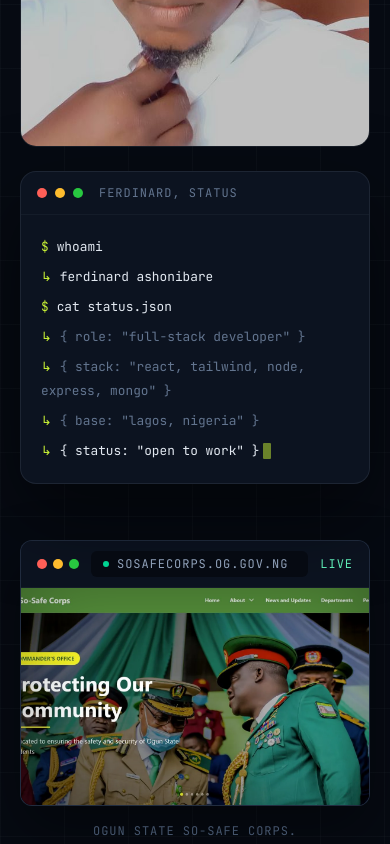
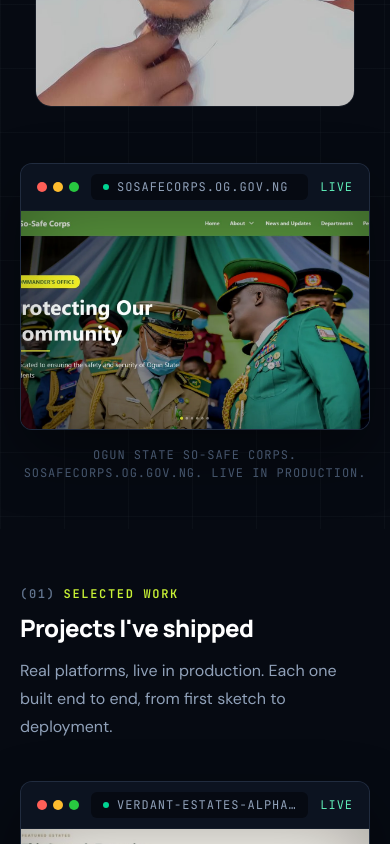
Before and after one commit to Iconvibes/my-Portfolio, a React (Vite) app: page / in a window 390 px wide. Shown: the part 1156-2000 px from the top of the page. Built offline with nearby package versions, Linux system fonts and the light colour scheme.

Commit message:
added subtle animations

```diff
--- a/src/components/sections/HeroSection.jsx
+++ b/src/components/sections/HeroSection.jsx
@@ -2,7 +2,6 @@ import { Button } from '../ui/Button';
 import ResumeButton from '../ui/ResumeButton';
 import ProfilePhoto from '../ui/ProfilePhoto';
 import ProjectFrame from '../ui/ProjectFrame';
-import TerminalCard from './TerminalCard';
 import { featuredProject, projects } from '../../content';
 
 const liveProjects = projects.filter((project) => project.status === 'live');
@@ -17,22 +16,34 @@ const HeroSection = () => {
         <div className="grid gap-10 lg:grid-cols-[1.1fr_0.9fr] lg:items-start lg:gap-14">
           {/* Left: text content */}
           <div className="max-w-2xl">
-            <p className="eyebrow">Full-stack web developer, Lagos, Nigeria</p>
+            <p
+              className="eyebrow"
+              style={{ animation: 'heroReveal 0.9s cubic-bezier(0.16, 1, 0.3, 1) 0.1s both' }}
+            >
+              Full-stack web developer, Lagos, Nigeria
+            </p>
 
             <h1
               className="display-ink mt-5 text-[clamp(2.25rem,6vw,5.5rem)] text-white"
               aria-label="Ferdinard Ashonibare"
+              style={{ animation: 'heroReveal 0.9s cubic-bezier(0.16, 1, 0.3, 1) 0.25s both' }}
             >
               <span className="block">Ferdinard</span>
               <span className="block text-signal">Ashonibare</span>
             </h1>
 
-            <p className="mt-5 max-w-xl text-base leading-7 text-slate-300 sm:text-lg sm:leading-8">
+            <p
+              className="mt-5 max-w-xl text-base leading-7 text-slate-300 sm:text-lg sm:leading-8"
+              style={{ animation: 'heroReveal 0.9s cubic-bezier(0.16, 1, 0.3, 1) 0.4s both' }}
+            >
               I design and build fast, secure web platforms for government, hospitality, education,
               real estate, and beyond. From first sketch to production deployment, end to end.
             </p>
 
-            <div className="mt-7 flex flex-col gap-3 sm:flex-row sm:flex-wrap sm:items-center sm:gap-4">
+            <div
+              className="mt-7 flex flex-col gap-3 sm:flex-row sm:flex-wrap sm:items-center sm:gap-4"
+              style={{ animation: 'heroReveal 0.9s cubic-bezier(0.16, 1, 0.3, 1) 0.55s both' }}
+            >
               <Button href="/case-study" icon>
                 Read the case study
               </Button>
@@ -43,7 +54,10 @@ const HeroSection = () => {
             </div>
 
             {/* Trust indicators */}
-            <dl className="mt-10 flex flex-wrap gap-x-8 gap-y-4 border-t border-line pt-6 sm:gap-x-12">
+            <dl
+              className="mt-10 flex flex-wrap gap-x-8 gap-y-4 border-t border-line pt-6 sm:gap-x-12"
+              style={{ animation: 'heroReveal 0.9s cubic-bezier(0.16, 1, 0.3, 1) 0.7s both' }}
+            >
               <div>
                 <dt className="display-ink text-2xl text-signal sm:text-3xl">{liveProjects.length}</dt>
                 <dd className="mono-label mt-1 text-[0.6rem] leading-3 text-slate-500 sm:text-[0.65rem]">
@@ -65,15 +79,20 @@ const HeroSection = () => {
             </dl>
           </div>
 
-          {/* Right: portrait + terminal card */}
-          <div className="flex flex-col gap-6">
-            <ProfilePhoto priority className="w-full max-w-sm lg:max-w-none" />
-            <TerminalCard />
+          {/* Right: portrait */}
+          <div
+            className="flex items-start justify-center lg:justify-end"
+            style={{ animation: 'heroReveal 1s cubic-bezier(0.16, 1, 0.3, 1) 0.35s both' }}
+          >
+            <ProfilePhoto priority className="w-full max-w-xs lg:max-w-sm" />
           </div>
         </div>
 
         {/* Full-bleed project screenshot with browser chrome */}
-        <div className="mt-14 sm:mt-16 lg:mt-20">
+        <div
+          className="mt-14 sm:mt-16 lg:mt-20"
+          style={{ animation: 'heroReveal 0.9s cubic-bezier(0.16, 1, 0.3, 1) 0.85s both' }}
+        >
           <ProjectFrame project={featuredProject} eager />
           <p className="mono-label mt-4 text-center text-slate-600">
             {featuredProject.name}. {featuredProject.domain}. {featuredProject.status === 'live' ? 'Live in production.' : 'Launching soon.'}
--- a/src/components/sections/TerminalCard.jsx
+++ /dev/null
@@ -1,91 +0,0 @@
-import { useEffect, useState } from 'react';
-import { useReducedMotion } from '../../hooks/useReducedMotion';
-
-const lines = [
-  { prompt: '$', text: 'whoami', dim: false },
-  { text: 'ferdinard ashonibare', dim: false },
-  { prompt: '$', text: 'cat status.json', dim: false },
-  { text: '{ role: "full-stack developer" }', dim: true },
-  { text: '{ stack: "react, tailwind, node, express, mongo" }', dim: true },
-  { text: '{ base: "lagos, nigeria" }', dim: true },
-  { text: '{ status: "open to work" }', dim: false }
-];
-
-const useTypewriter = ({ total, reduced = false, speed = 34, startDelay = 700 } = {}) => {
-  const [started, setStarted] = useState(false);
-  const [count, setCount] = useState(0);
-
-  useEffect(() => {
-    if (reduced) {
-      setStarted(true);
-      setCount(total);
-      return undefined;
-    }
-
-    const timer = setTimeout(() => setStarted(true), startDelay);
-    return () => clearTimeout(timer);
-  }, [reduced, startDelay, total]);
-
-  useEffect(() => {
-    if (!started || count >= total) {
-      return undefined;
-    }
-
-    const timer = setTimeout(() => setCount((value) => Math.min(value + 1, total)), speed);
-    return () => clearTimeout(timer);
-  }, [started, count, total, speed]);
-
-  return { count };
-};
-
-const TerminalCard = () => {
-  const reduced = useReducedMotion();
-  const total = lines.reduce((sum, line) => sum + line.text.length, 0);
-  const { count } = useTypewriter({ total, reduced });
-
-  let budget = count;
-  let activeIndex = 0;
-  const rendered = lines.map((line, index) => {
-    if (budget <= 0) {
-      return { showPrefix: false, text: '' };
-    }
-    activeIndex = index;
-    const typed = line.text.slice(0, budget);
-    budget -= line.text.length;
-    return { showPrefix: true, text: typed };
-  });
-
-  const done = count >= total;
-  const isActiveLine = (index) => index === activeIndex && (done || count < total);
-
-  return (
-    <div
-      className="w-full max-w-md overflow-hidden rounded-2xl border border-line bg-ink-2 shadow-[0_32px_80px_rgba(0,0,0,0.5)]"
-      aria-hidden="true"
-    >
-      <div className="flex items-center gap-2 border-b border-line-soft px-4 py-3">
-        <span className="h-2.5 w-2.5 rounded-full bg-[#ff5f57]" />
-        <span className="h-2.5 w-2.5 rounded-full bg-[#febc2e]" />
-        <span className="h-2.5 w-2.5 rounded-full bg-[#28c840]" />
-        <span className="mono-label ml-2 text-slate-500">ferdinard, status</span>
-      </div>
-      <div className="min-h-[15.5rem] space-y-1.5 px-5 py-5 font-mono text-[0.8rem] leading-6">
-        {lines.map((line, index) => (
-          <p key={index} className={line.dim ? 'text-slate-500' : 'text-slate-200'}>
-            {rendered[index].showPrefix ? (
-              <span className="mr-2 text-signal">{line.prompt ?? '\u21B3'}</span>
-            ) : (
-              <span className="mr-2" aria-hidden="true" />
-            )}
-            {rendered[index].text}
-            {isActiveLine(index) ? (
-              <span className="ml-1 inline-block h-4 w-2 animate-pulse rounded-[1px] bg-signal align-middle" aria-hidden="true" />
-            ) : null}
-          </p>
-        ))}
-      </div>
-    </div>
-  );
-};
-
-export default TerminalCard;
--- /dev/null
+++ b/src/components/ui/ScrollReveal.jsx
@@ -0,0 +1,63 @@
+import { useEffect, useRef, useState } from 'react';
+import { useReducedMotion } from '../../hooks/useReducedMotion';
+
+/**
+ * Bold scroll reveal using Intersection Observer.
+ * Elements slide up 60px + scale from 0.96 → 1 + fade in over 800ms with spring easing.
+ * Respects prefers-reduced-motion.
+ *
+ * Usage:
+ *   <ScrollReveal><div>content</div></ScrollReveal>
+ *   <ScrollReveal delay={150}><div>delayed content</div></ScrollReveal>
+ */
+const ScrollReveal = ({ children, className = '', delay = 0, once = true }) => {
+  const ref = useRef(null);
+  const reduced = useReducedMotion();
+  const [isVisible, setIsVisible] = useState(false);
+
+  useEffect(() => {
+    if (reduced) {
+      setIsVisible(true);
+      return undefined;
+    }
+
+    const el = ref.current;
+    if (!el) return undefined;
+
+    const observer = new IntersectionObserver(
+      ([entry]) => {
+        if (entry.isIntersecting) {
+          setIsVisible(true);
+          if (once) observer.unobserve(el);
+        } else if (!once) {
+          setIsVisible(false);
+        }
+      },
+      { threshold: 0.05, rootMargin: '0px 0px -30px 0px' }
+    );
+
+    observer.observe(el);
+    return () => observer.disconnect();
+  }, [reduced, once]);
+
+  if (reduced) {
+    return <div className={className}>{children}</div>;
+  }
+
+  return (
+    <div
+      ref={ref}
+      className={className}
+      style={{
+        opacity: isVisible ? 1 : 0,
+        transform: isVisible ? 'translateY(0) scale(1)' : 'translateY(60px) scale(0.96)',
+        transition: `opacity 0.8s cubic-bezier(0.16, 1, 0.3, 1) ${delay}ms, transform 0.8s cubic-bezier(0.16, 1, 0.3, 1) ${delay}ms`,
+        willChange: isVisible ? 'auto' : 'opacity, transform'
+      }}
+    >
+      {children}
+    </div>
+  );
+};
+
+export default ScrollReveal;
--- a/src/pages/Contact.jsx
+++ b/src/pages/Contact.jsx
@@ -3,6 +3,7 @@ import PageShell from '../components/layout/PageShell';
 import ContactForm from '../components/sections/ContactForm';
 import Card from '../components/ui/Card';
 import ResumeButton from '../components/ui/ResumeButton';
+import ScrollReveal from '../components/ui/ScrollReveal';
 import { contactChannels, socialLinks } from '../content';
 
 const channelIcon = {
@@ -37,6 +38,7 @@ const Contact = () => (
       title="Let's build something worth shipping"
       intro="Whether it's a website, a web app, or a full-time role. Tell me what you have in mind and I'll reply with clear next steps, usually within 24 hours."
     >
+      <ScrollReveal>
       <div className="mt-8 grid gap-6 sm:mt-12 sm:gap-8 lg:grid-cols-[0.95fr_1.05fr]">
         <div className="space-y-6">
           <Card>
@@ -120,6 +122,7 @@ const Contact = () => (
           <ContactForm />
         </Card>
       </div>
+      </ScrollReveal>
     </PageShell>
   </div>
 );
--- a/src/pages/Home.jsx
+++ b/src/pages/Home.jsx
@@ -3,14 +3,23 @@ import WorkSection from '../components/sections/WorkSection';
 import TestimonialsSection from '../components/sections/TestimonialsSection';
 import AboutSection from '../components/sections/AboutSection';
 import CtaSection from '../components/sections/CtaSection';
+import ScrollReveal from '../components/ui/ScrollReveal';
 
 const Home = () => (
   <>
     <HeroSection />
-    <WorkSection />
-    <TestimonialsSection />
-    <AboutSection />
-    <CtaSection title="Have a project that needs building?" />
+    <ScrollReveal>
+      <WorkSection />
+    </ScrollReveal>
+    <ScrollReveal delay={50}>
+      <TestimonialsSection />
+    </ScrollReveal>
+    <ScrollReveal delay={50}>
+      <AboutSection />
+    </ScrollReveal>
+    <ScrollReveal>
+      <CtaSection title="Have a project that needs building?" />
+    </ScrollReveal>
   </>
 );
 
--- a/src/pages/Work.jsx
+++ b/src/pages/Work.jsx
@@ -1,12 +1,18 @@
 import WorkSection from '../components/sections/WorkSection';
 import TestimonialsSection from '../components/sections/TestimonialsSection';
 import CtaSection from '../components/sections/CtaSection';
+import ScrollReveal from '../components/ui/ScrollReveal';
 
-const Work = () => (    <div className="bg-ink text-slate-100">
-      <WorkSection detailed />
+const Work = () => (
+  <div className="bg-ink text-slate-100">
+    <WorkSection detailed />
+    <ScrollReveal delay={50}>
       <TestimonialsSection index="(02)" />
+    </ScrollReveal>
+    <ScrollReveal>
       <CtaSection title="Want your product on this page next?" />
-    </div>
+    </ScrollReveal>
+  </div>
 );
 
 export default Work;
--- a/src/styles/globals.css
+++ b/src/styles/globals.css
@@ -323,6 +323,21 @@ textarea {
   animation-play-state: paused;
 }
 
+/* ---------- Hero entrance animation ---------- */
+
+@keyframes heroReveal {
+  from {
+    opacity: 0;
+    transform: translateY(60px) scale(0.96);
+    filter: blur(4px);
+  }
+  to {
+    opacity: 1;
+    transform: translateY(0) scale(1);
+    filter: blur(0);
+  }
+}
+
 /* ---------- Reduced motion ---------- */
 
 @media (prefers-reduced-motion: reduce) {
```
Also changed, not shown: src/components/sections/WorkSection.jsx (+20 -9 lines), src/pages/About.jsx (+11 -2 lines).
